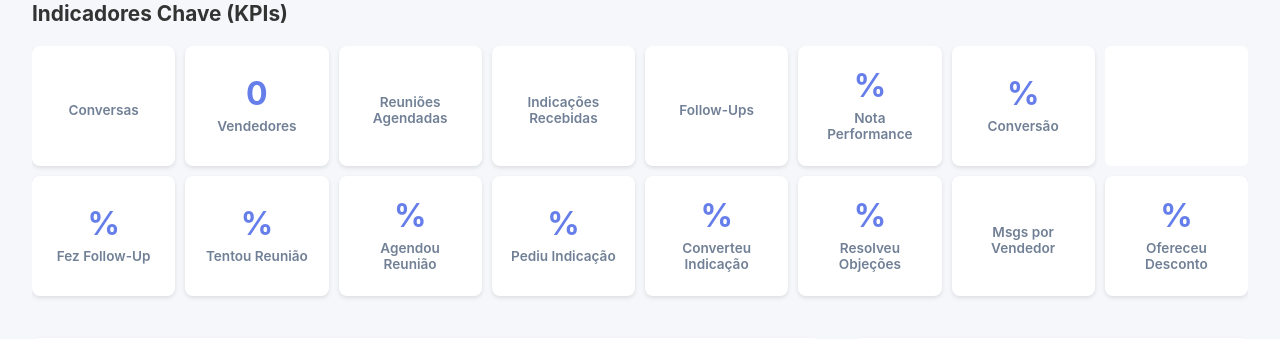
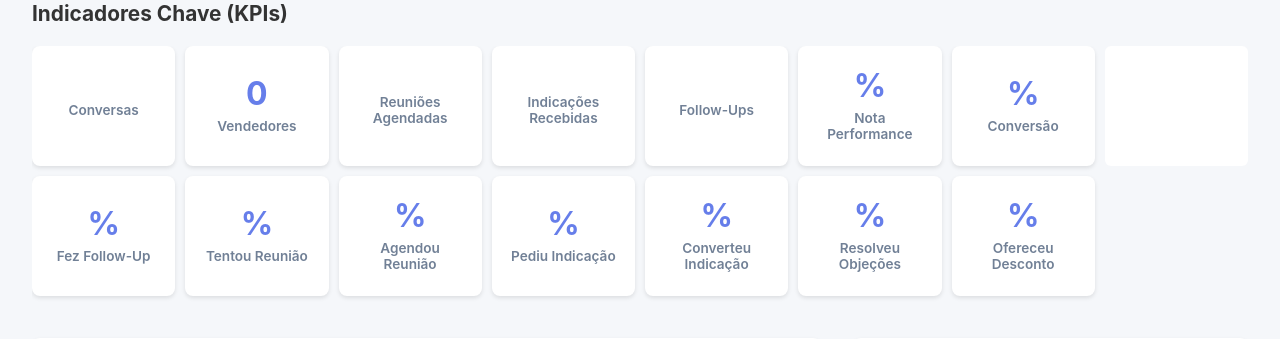
Before and after one commit to Alma-Intel/Cosmos, a Django app: template templates/conversations/analytics_team_performance_detail.html in a window 1280 px wide. Shown: the part 195-534 px from the top of the page. Run offline with Django 4.2, Linux system fonts and the light colour scheme; the template is opened without the code that fills it, so the values that code supplies are empty.

Commit message:
refactor: removed mgs per seller kpi box

```diff
--- a/templates/conversations/analytics_team_performance_detail.html
+++ b/templates/conversations/analytics_team_performance_detail.html
@@ -58,7 +58,6 @@
             {% include "components/kpi_box.html" with label="Pediu Indicação" value=team_data.referral_request_rate|floatformat:0|add:"%" %}
             {% include "components/kpi_box.html" with label="Converteu Indicação" value=team_data.referral_conversion_rate|floatformat:0|add:"%" %}
             {% include "components/kpi_box.html" with label="Resolveu Objeções" value=team_data.objection_resolution_rate|floatformat:0|add:"%" %}
-            {% include "components/kpi_box.html" with label="Msgs por Vendedor" value=team_data.avg_seller_messages|floatformat:1 %}
             {% include "components/kpi_box.html" with label="Ofereceu Desconto" value=team_data.discount_strategy_rate|floatformat:0|add:"%" %}
 
         </div>
```
